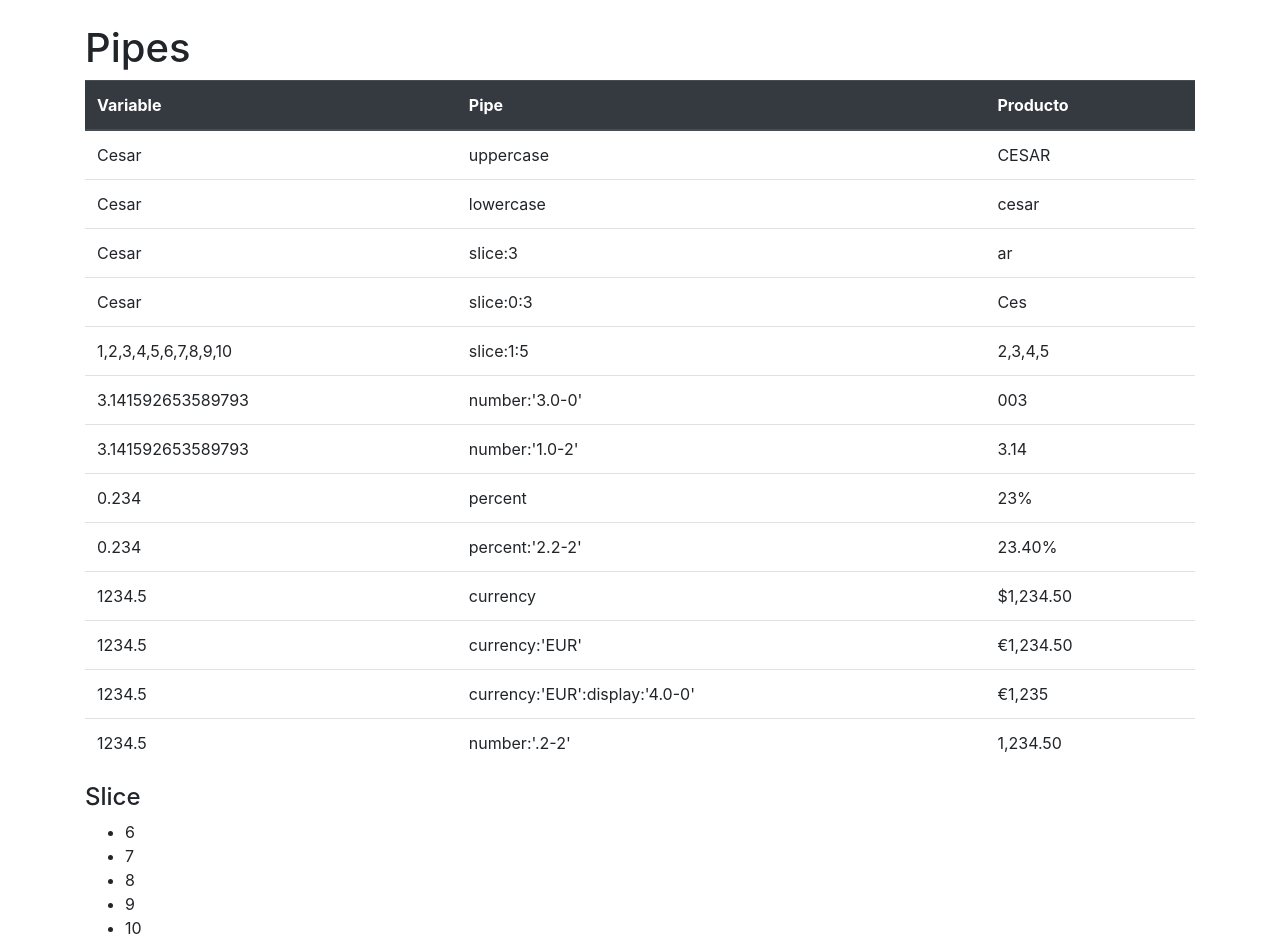
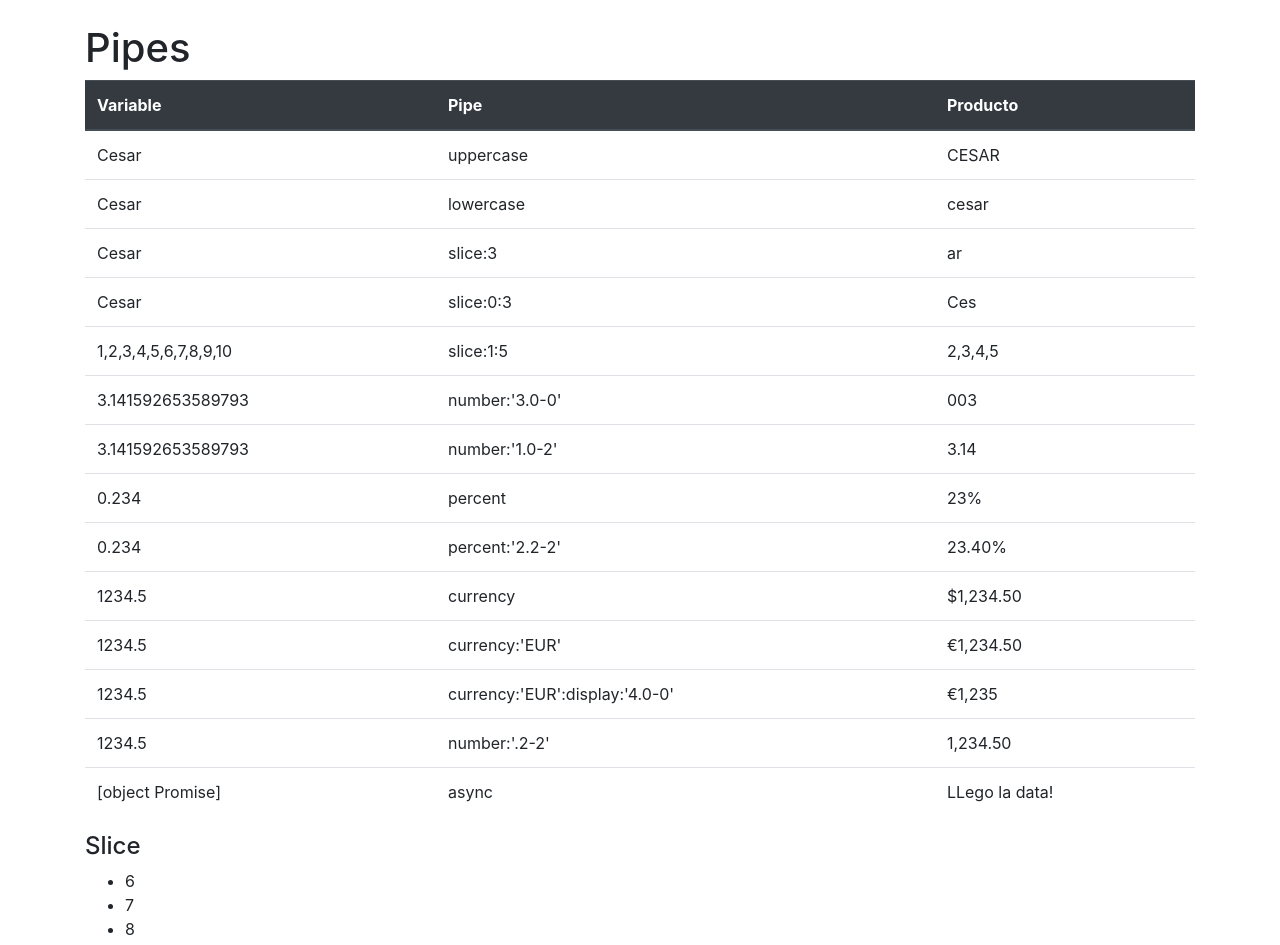
Before and after one commit to augustoqa/angular-pipes-03, an Angular app: page / in a window 1280 px wide. Shown: the top 945 px of the page. Built offline with nearby package versions, Linux system fonts and the light colour scheme.

Commit message:
Pipe Async

```diff
--- a/src/app/app.component.html
+++ b/src/app/app.component.html
@@ -75,6 +75,11 @@
         <td>number:'.2-2'</td>
         <td>{{ salario | number:'.2-2' }}</td>
       </tr>
+      <tr>
+        <td>{{ valorDePromesa }}</td>
+        <td>async</td>
+        <td>{{ valorDePromesa | async }}</td>
+      </tr>
     </tbody>
   </table>
 
--- a/src/app/app.component.ts
+++ b/src/app/app.component.ts
@@ -19,5 +19,9 @@
       calle: "Primera",
       casa: "19"
     }
-  }
+  };
+
+  valorDePromesa = new Promise( (resolve, reject ) => {
+    setTimeout( () => resolve('LLego la data!'), 3500 );
+  });
 }
```
